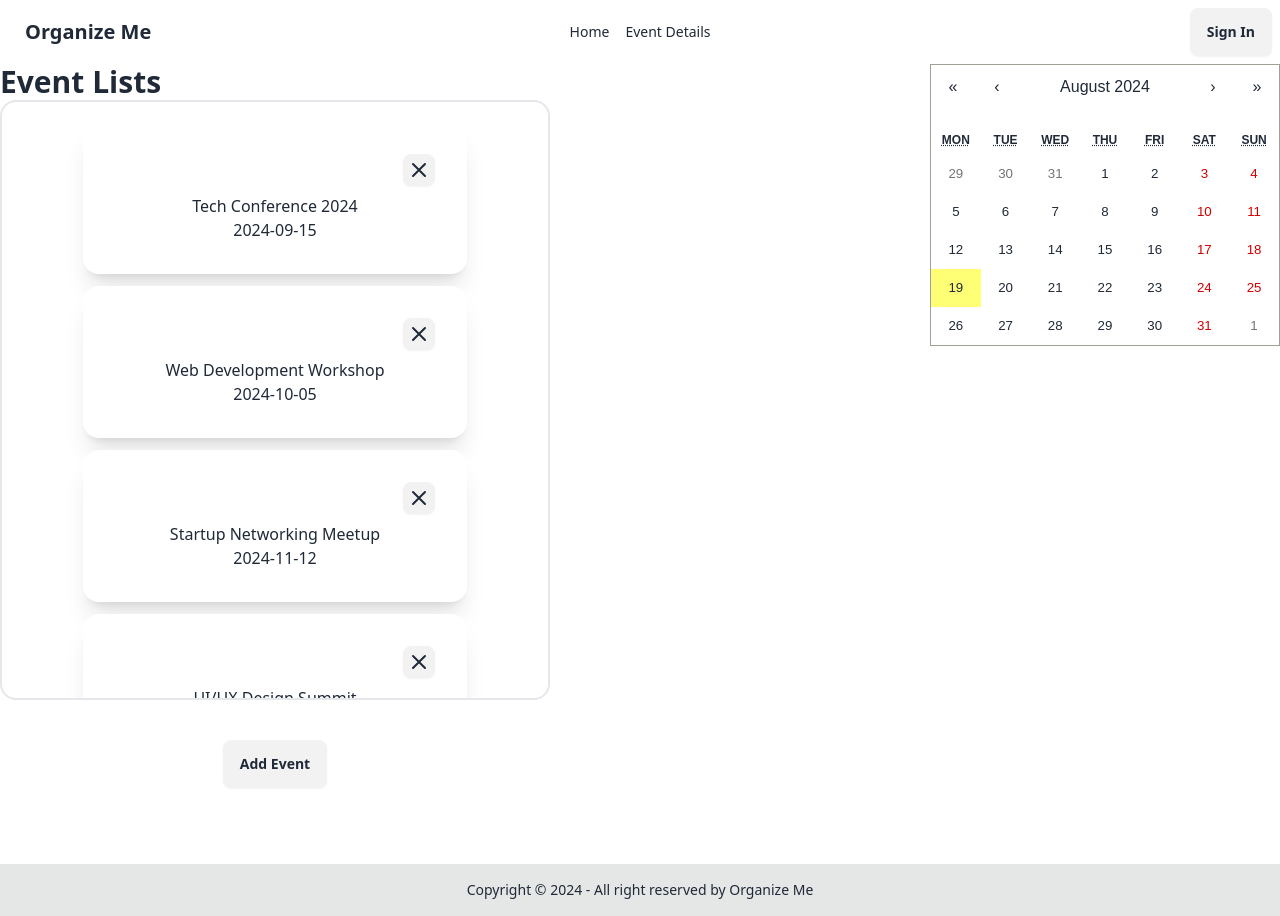
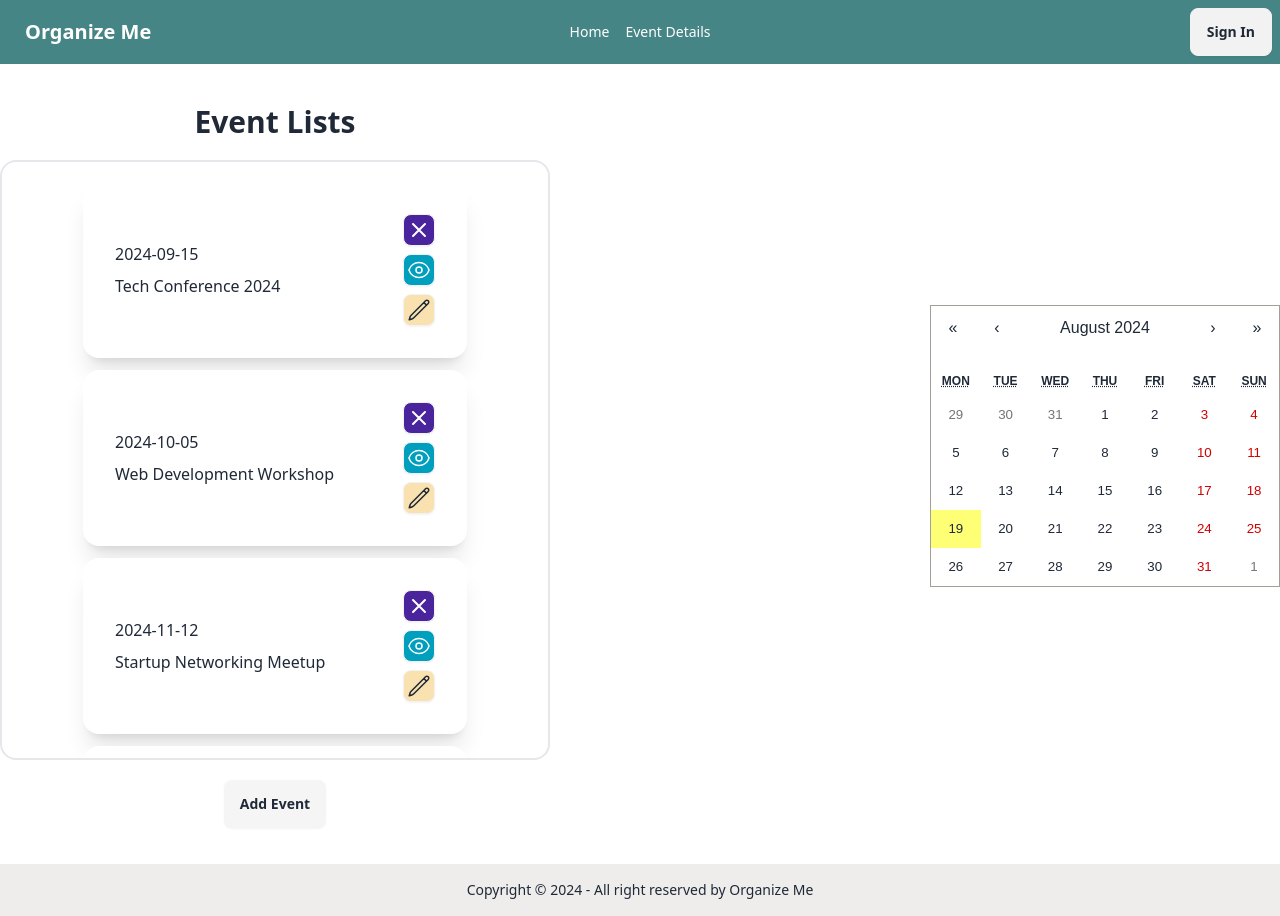
Before and after one commit to nahidraz23/organize-me-client, a React (Vite) app: page / in a window 1280 px wide. Built offline with nearby package versions, Linux system fonts and the light colour scheme.

Commit message:
form added to the modal for adding event

```diff
--- a/package.json
+++ b/package.json
@@ -15,6 +15,8 @@
     "@mui/icons-material": "^5.16.7",
     "@mui/material": "^5.16.7",
     "@mui/x-date-pickers": "^7.13.0",
+    "@tanstack/react-query": "^5.52.0",
+    "axios": "^1.7.4",
     "date-fns": "^3.6.0",
     "firebase": "^10.13.0",
     "localforage": "^1.10.0",
@@ -23,6 +25,7 @@
     "react-calendar": "^5.0.0",
     "react-datepicker": "^7.3.0",
     "react-dom": "^18.3.1",
+    "react-hook-form": "^7.52.2",
     "react-icons": "^5.3.0",
     "react-router-dom": "^6.26.1",
     "sort-by": "^1.2.0",
--- a/src/components/Calendar.jsx
+++ b/src/components/Calendar.jsx
@@ -1,26 +1,45 @@
-import { useEffect, useState } from 'react';
-import Calendar from 'react-calendar';
-import 'react-calendar/dist/Calendar.css';
+import { useEffect, useState } from "react";
+import Calendar from "react-calendar";
+import "react-calendar/dist/Calendar.css";
 import DatePicker from "react-datepicker";
 import "react-datepicker/dist/react-datepicker.css";
-import Swal from 'sweetalert2';
+import Swal from "sweetalert2";
+import EventCard from "./EventCard";
+import { useForm } from "react-hook-form";
 
 const CalendarComponent = () => {
-  const [value, setValue] = useState(new Date())
-  const [events, setEvents] = useState([])
+  const [value, setValue] = useState(new Date());
+  const [events, setEvents] = useState([]);
   const [startDate, setStartDate] = useState(new Date());
-
 
   // Load data
   useEffect(() => {
-    fetch('/events.json')
-      .then(res => res.json())
-      .then(data => setEvents(data))
-  }, [])
+    fetch("/events.json")
+      .then((res) => res.json())
+      .then((data) => setEvents(data));
+  }, []);
 
-  console.log(startDate)
+  // React hook form
+  const {
+    register,
+    handleSubmit,
+    watch,
+    formState: { errors },
+  } = useForm()
+
+  const onSubmit = data => {
+    const title = data.title;
+    const description = data.description;
+    const date = startDate;
+    const eventInfo = {title, description, date}
+
+    console.log(eventInfo)
+  }
+
+  // console.log(startDate);
 
   const showModal = () => {
+
     // const {value: text}=await Swal.fire({
     //   title: "Input email address",
     //   input: "text",
@@ -34,97 +53,78 @@ const CalendarComponent = () => {
     //   // Swal.fire(`Entered email: ${text}`);
 
     // }
-    console.log(value)
-  }
+    console.log(value);
+  };
 
   return (
-    <div className='flex justify-between'>
+    <div className="flex justify-between">
+      <div className="flex flex-col items-center space-y-5 mt-10">
         <div>
-        <div>
-          <h1 className='text-3xl font-bold'>Event Lists</h1>
+          <h1 className="text-3xl font-bold">Event Lists</h1>
         </div>
-        <div className='relative'>
-          <div className='border-2 w-[550px] h-[600px] space-y-3 overflow-auto flex flex-col items-center rounded-2xl p-5'>
-            {
-              events.map(event =>
-                <>
-                  <div className=''>
-                    <div className="card bg-base-100 w-96 shadow-xl ">
-                      <div className="card-body">
-                        <div className="card-actions justify-end">
-                          <button className="btn btn-square btn-sm">
-                            <svg
-                              xmlns="http://www.w3.org/2000/svg"
-                              className="h-6 w-6"
-                              fill="none"
-                              viewBox="0 0 24 24"
-                              stroke="currentColor">
-                              <path
-                                strokeLinecap="round"
-                                strokeLinejoin="round"
-                                strokeWidth="2"
-                                d="M6 18L18 6M6 6l12 12" />
-                            </svg>
+        <div className="relative">
+          <EventCard events={events} />
+        </div>
+        <div className="mt-10 flex justify-center">
+          {/* Open the modal using document.getElementById('ID').showModal() method */}
+          <button
+            className="btn bg-[#F6F5F5] hover:bg-[#F9E2AF] border-none"
+            onClick={() => document.getElementById("my_modal_5").showModal()}
+          >
+            Add Event
           </button>
-                        </div>
-                        <div className='text-center'>
-                          <h1>{event.title}</h1>
-                          <p>{event.date}</p>
-                        </div>
-                      </div>
-                    </div>
-                  </div>
-                </>)
-            }
-          </div>
-        </div>
-        <div className='mt-10 flex justify-center'>
-          {/* Open the modal using document.getElementById('ID').showModal() method */}
-          <button className="btn" onClick={() => document.getElementById('my_modal_5').showModal()}>Add Event</button>
-          <dialog id="my_modal_5" className="modal modal-bottom sm:modal-middle">
+          <dialog
+            id="my_modal_5"
+            className="modal modal-bottom sm:modal-middle"
+          >
             <div className="modal-box">
-
-              {/* form start */}
-              <form className="card-body">
+              <div className="modal-action">
+                <form onSubmit={handleSubmit(onSubmit)} className="card-body" method="dialog">
                   <div className="form-control">
                     <label className="label">
                       <span className="label-text">Event Date</span>
                     </label>
                     <DatePicker
-                    className='border-2 w-full text-center p-3 rounded-xl'
+                      className="border-2 w-full text-center p-3 rounded-xl"
                       selected={startDate}
                       onChange={(date) => setStartDate(date)}
                       isClearable
                       placeholderText="Selection cleared!"
+                      dateFormat={"dd/mm/yyyy"}
                     />
                     <label className="label">
                       <span className="label-text">Event title</span>
                     </label>
-                  <input type="text" placeholder="event title" className="input input-bordered" required />
+                    <input
+                      {...register("title")}
+                      type="text"
+                      placeholder="event title"
+                      className="input input-bordered"
+                      required
+                    />
                   </div>
                   <div className="form-control">
                     <label className="label">
                       <span className="label-text">Event details</span>
                     </label>
-                  <textarea className="textarea textarea-bordered" placeholder="Bio" required></textarea>
+                    <textarea
+                      {...register("description")}
+                      className="textarea textarea-bordered"
+                      placeholder="event details"
+                      required
+                    ></textarea>
                   </div>
-              </form>
-              {/* form end */}
-              <div className="modal-action">
-                <form method="dialog">
-                  {/* if there is a button in form, it will close the modal */}
-                  <button className="btn">Done</button>
+                  <button className="btn bg-[#F6F5F5] hover:bg-[#F9E2AF] border-none">Done</button>
                 </form>
               </div>
             </div>
           </dialog>
         </div>
       </div>
-
-      <div clas>
+      <div className="flex items-center">
         <Calendar
           onChange={setValue}
-          className={''}
+          className={""}
           onClickDay={showModal}
         />
       </div>
--- /dev/null
+++ b/src/components/EventCard.jsx
@@ -0,0 +1,84 @@
+import React from 'react';
+
+const EventCard = ({events}) => {
+    return (
+        <div className="border-2 w-[550px] h-[600px] space-y-3 overflow-auto flex flex-col items-center rounded-2xl p-5">
+            {events.map((event) => (
+                <>
+                    <div className="">
+                        <div className="card bg-base-100 w-96 shadow-xl ">
+                            <div className="card-body">
+                                <div className="card-actions justify-between items-center">
+                                    <div className="space-y-2">
+                                        <p >{event.date}</p>
+                                        <h1 className="">{event.title}</h1>
+                                    </div>
+                                    <div className="grid grid-cols-1 gap-2">
+                                        {/* Delete button */}
+                                        <button className="btn btn-square btn-sm bg-[#4A249D] text-white">
+                                            <svg
+                                                xmlns="http://www.w3.org/2000/svg"
+                                                className="h-6 w-6"
+                                                fill="none"
+                                                viewBox="0 0 24 24"
+                                                stroke="currentColor"
+                                            >
+                                                <path
+                                                    strokeLinecap="round"
+                                                    strokeLinejoin="round"
+                                                    strokeWidth="2"
+                                                    d="M6 18L18 6M6 6l12 12"
+                                                />
+                                            </svg>
+                                        </button>
+                                        {/* View Details button */}
+                                        <button className="btn btn-square btn-sm bg-[#009FBD] text-white">
+                                            <svg
+                                                xmlns="http://www.w3.org/2000/svg"
+                                                fill="none"
+                                                viewBox="0 0 24 24"
+                                                strokeWidth={1.5}
+                                                stroke="currentColor"
+                                                className="size-6"
+                                            >
+                                                <path
+                                                    strokeLinecap="round"
+                                                    strokeLinejoin="round"
+                                                    d="M2.036 12.322a1.012 1.012 0 0 1 0-.639C3.423 7.51 7.36 4.5 12 4.5c4.638 0 8.573 3.007 9.963 7.178.07.207.07.431 0 .639C20.577 16.49 16.64 19.5 12 19.5c-4.638 0-8.573-3.007-9.963-7.178Z"
+                                                />
+                                                <path
+                                                    strokeLinecap="round"
+                                                    strokeLinejoin="round"
+                                                    d="M15 12a3 3 0 1 1-6 0 3 3 0 0 1 6 0Z"
+                                                />
+                                            </svg>
+                                        </button>
+                                        {/* Edit button */}
+                                        <button className="btn btn-square btn-sm bg-[#F9E2AF]">
+                                            <svg
+                                                xmlns="http://www.w3.org/2000/svg"
+                                                fill="none"
+                                                viewBox="0 0 24 24"
+                                                strokeWidth={1.5}
+                                                stroke="currentColor"
+                                                className="size-6"
+                                            >
+                                                <path
+                                                    strokeLinecap="round"
+                                                    strokeLinejoin="round"
+                                                    d="m16.862 4.487 1.687-1.688a1.875 1.875 0 1 1 2.652 2.652L6.832 19.82a4.5 4.5 0 0 1-1.897 1.13l-2.685.8.8-2.685a4.5 4.5 0 0 1 1.13-1.897L16.863 4.487Zm0 0L19.5 7.125"
+                                                />
+                                            </svg>
+                                        </button>
+                                    </div>
+                                </div>
+                            </div>
+                        </div>
+                    </div>
+                </>
+            ))}
+        </div>
+    );
+};
+
+export default EventCard;
--- a/src/components/Footer.jsx
+++ b/src/components/Footer.jsx
@@ -2,7 +2,7 @@ import React from 'react';
 
 const Footer = () => {
     return (
-        <footer className="footer footer-center bg-base-300 text-base-content p-4">
+        <footer className="footer footer-center bg-[#EEEDEB] text-base-content p-4">
             <aside>
                 <p>Copyright © {new Date().getFullYear()} - All right reserved by Organize Me</p>
             </aside>
--- a/src/components/NavBar.jsx
+++ b/src/components/NavBar.jsx
@@ -10,7 +10,7 @@ const NavBar = () => {
         </div>
     )
     return (
-        <div className="navbar bg-base-100">
+        <div className="navbar bg-[#468585] text-white">
             <div className="navbar-start">
                 <div className="dropdown">
                     <div tabIndex={0} role="button" className="btn btn-ghost lg:hidden">
--- /dev/null
+++ b/src/hooks/useAxiosPublic.jsx
@@ -0,0 +1,13 @@
+import axios from 'axios';
+import React from 'react';
+
+const axiosPublic = axios.create({
+    baseURL: "http://localhost:5300"
+})
+
+const useAxiosPublic = () => {
+
+    return axiosPublic;
+};
+
+export default useAxiosPublic;
--- a/src/main.jsx
+++ b/src/main.jsx
@@ -4,9 +4,17 @@ import App from './App.jsx'
 import './index.css'
 import { RouterProvider } from 'react-router-dom'
 import { router } from './routes/router.jsx'
+import {
+  QueryClient,
+  QueryClientProvider,
+} from '@tanstack/react-query'
+
+const queryClient = new QueryClient()
 
 createRoot(document.getElementById('root')).render(
   <StrictMode>
-    <RouterProvider router={router}/>
+    <QueryClientProvider client={queryClient}>
+      <RouterProvider router={router} />
+    </QueryClientProvider>
   </StrictMode>,
 )
```
Also changed, not shown: 1 other file (tests, documents, lock files or other folders). Lines whose indentation alone changed are shown as unchanged.
